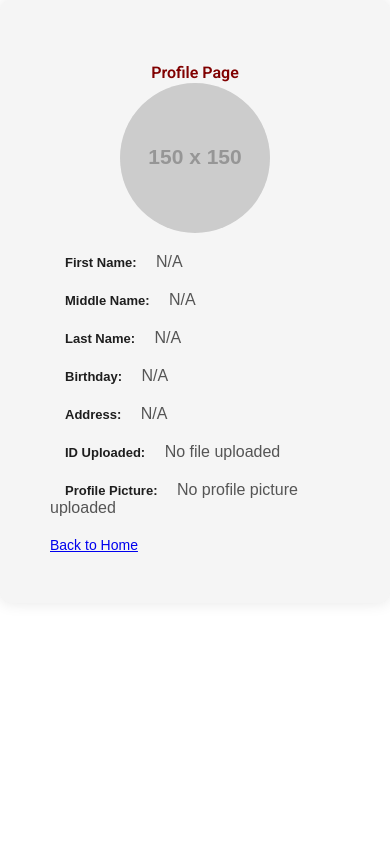
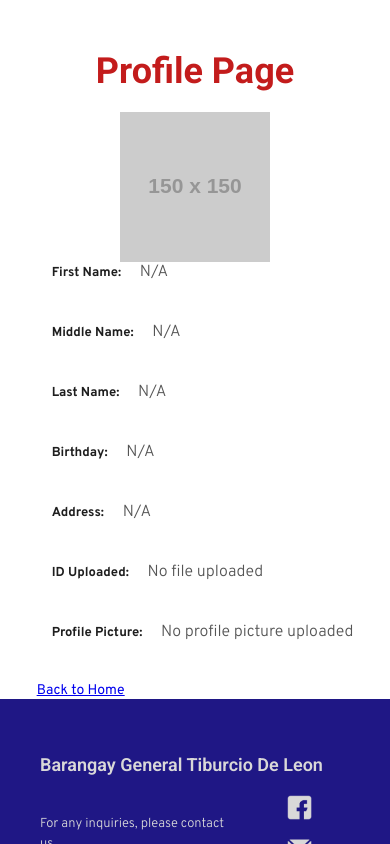
Before and after one commit to Gothboi26/SeniorWEb, a React (Create React App) app in the folder companion/: page /profile in a window 390 px wide. Built offline with nearby package versions, Linux system fonts and the light colour scheme.

Commit message:
I modified the Profile.js and css.
- I added a Navbar and a footer in the Profile Section.
- Also, I created a separate file for Footer.

```diff
--- /dev/null
+++ b/companion/src/Footer.css
@@ -0,0 +1,119 @@
+/* ----- Footer Section ----- */
+.App-footer {
+    background-color: #1f1785;
+    padding: 20px 0;
+    width: 100%;
+  }
+
+  /* Footer main container */
+  .footer-section {
+    color: #d9d8d8;
+    margin: 0 auto;
+    padding: 20px;
+    font-size: 14px;
+    text-align: left;
+    display: flex;
+    flex-direction: column;
+    max-width: 1200px; /* Prevents stretching on large screens */
+  }
+
+  /* Footer title */
+  .App-footer h1 {
+    font-size: 18px;
+    margin-top: 10px;
+    margin-bottom: 20px;
+    text-align: left;
+  }
+
+  /* Footer content - Desktop: Row Layout */
+  .footer-content {
+    display: flex;
+    flex-direction: row;
+    justify-content: space-between;
+    align-items: center;
+    gap: 20px;
+  }
+
+  /* Left side - Contact Information */
+  .footer-text1 {
+    flex: 1;
+  }
+
+  .footer-text1 p {
+    color: #d9d9d9;
+    font-size: 13px;
+    margin: 0;
+    line-height: 1.5;
+  }
+
+  /* Icons & Links Container */
+  .footer-icons-and-links {
+    display: flex;
+    align-items: center;
+    gap: 20px;
+  }
+
+  /* Icons - Facebook & Email */
+  .footer-icons {
+    display: flex;
+    flex-direction: column;
+    align-items: center;
+    gap: 10px;
+  }
+
+  .footer-icons img {
+    width: 25px;
+    height: auto;
+    transition: transform 0.3s;
+  }
+
+  .footer-icons img:hover {
+    transform: scale(1.1);
+  }
+
+  /* Vertical Separator Line */
+  .vertical-line {
+    width: 2px;
+    height: 50px;
+    background-color: #d9d8d8;
+  }
+
+  /* Footer Links - Terms & Privacy */
+  .footer-links {
+    display: flex;
+    flex-direction: column;
+    align-items: flex-start;
+    gap: 10px;
+  }
+
+  .footer-link {
+    color: #d9d8d8;
+    font-size: 13px;
+    text-decoration: none;
+    transition: color 0.3s;
+  }
+
+  .footer-link:hover {
+    color: #ffd700;
+  }
+
+  /* ----- Responsive Adjustments ----- */
+  @media (max-width: 768px) {
+    .footer-content {
+      flex-direction: column;
+      text-align: center;
+    }
+
+    .footer-icons-and-links {
+      flex-direction: column;
+      gap: 10px;
+    }
+
+    .footer-links {
+      align-items: center;
+    }
+
+    .vertical-line {
+      display: none; /* Hides vertical line on small screens */
+    }
+  }
--- /dev/null
+++ b/companion/src/Footer.js
@@ -0,0 +1,49 @@
+import React from "react";
+import { Link } from "react-router-dom";
+import "./Footer.css";
+import fb from "./assets/fb.png"; // Facebook logo
+import email from "./assets/email.png"; // Email logo
+
+function Footer() {
+  return (
+    <footer className="App-footer">
+      <div className="footer-section">
+        <h1>Barangay General Tiburcio De Leon</h1>
+        <div className="footer-content">
+          <div className="footer-text1">
+            <p>
+              For any inquiries, please contact us. <br />
+              Email: gentdeleonbarangay@gmail.com <br />
+              Contact Number: 091234567890
+            </p>
+          </div>
+          <div className="footer-icons-and-links">
+            <div className="footer-icons">
+              <a
+                href="https://facebook.com"
+                target="_blank"
+                rel="noopener noreferrer"
+              >
+                <img src={fb} alt="Facebook-Logo" className="icon fb-logo" />
+              </a>
+              <a href="mailto:gentdeleonbarangay@gmail.com">
+                <img src={email} alt="Email-Logo" className="icon email-logo" />
+              </a>
+            </div>
+            <div className="vertical-line"></div>
+            <div className="footer-links">
+              <Link to="/terms" className="footer-link">
+                TERMS OF SERVICE
+              </Link>
+              <Link to="/privacy" className="footer-link">
+                PRIVACY POLICY
+              </Link>
+            </div>
+          </div>
+        </div>
+      </div>
+    </footer>
+  );
+}
+
+export default Footer;
--- a/companion/src/Profile.css
+++ b/companion/src/Profile.css
@@ -1,18 +1,42 @@
+/* Full-screen layout */
+body {
+  font-family: "Roboto", sans-serif;
+  background-color: #ebebd3;
+  margin: 0;
+  padding: 0;
+}
+
 /* Profile Container */
 .profile-container {
-  max-width: 500px;
-  margin: 20px auto;
-  padding: 20px;
-  background-color: #f8f9fa;
-  border-radius: 10px;
-  box-shadow: 0 4px 10px rgba(0, 0, 0, 0.1);
+  width: 100%;
+  height: 100vh;
+  display: flex;
+  flex-direction: column;
+  align-items: center;
+  justify-content: flex-start;
+  padding-top: 20px;
 }
 
-.profile-header {
+/* Profile Header */
+h2 {
+  font-size: 36px;
+  font-weight: bold;
+  color: #c31c1c;
+  margin-bottom: 20px;
   text-align: center;
-  color: #333;
-  font-size: 24px;
-  margin-bottom: 20px;
+}
+
+/* Profile Form */
+.profile-form {
+  display: grid;
+  grid-template-columns: 1fr 1fr;
+  gap: 20px;
+  max-width: 900px;
+  width: 100%;
+  background-color: white;
+  padding: 40px;
+  border-radius: 10px;
+  box-shadow: 0px 4px 10px rgba(0, 0, 0, 0.1);
 }
 
 /* Profile Photo Section */
@@ -20,124 +44,117 @@
   display: flex;
   flex-direction: column;
   align-items: center;
+  justify-content: center;
   margin-bottom: 20px;
 }
 
-.profile-photo input {
-  margin-top: 10px;
-  padding: 5px;
-  border: 1px solid #ccc;
-  border-radius: 5px;
+.profile-img {
+  width: 150px;
+  height: 150px;
+  border-radius: 50%;
+  object-fit: cover;
+  border: 3px solid #151515;
+  box-shadow: 0px 4px 6px rgba(0, 0, 0, 0.2);
 }
 
-.profile-img {
+.profile-photo input {
   margin-top: 15px;
-  max-width: 150px;
-  border-radius: 8px;
-}
-
-/* Profile Details Section */
-.profile-details {
-  display: flex;
-  flex-direction: column;
-}
-
-.profile-details label {
-  font-size: 14px;
-  margin-bottom: 5px;
-  color: #555;
-}
-
-.profile-details input {
-  padding: 10px;
-  margin-bottom: 15px;
+  padding: 8px;
   border: 1px solid #ccc;
   border-radius: 8px;
   font-size: 14px;
 }
 
-.profile-details input[type="file"] {
-  padding: 5px;
+/* Profile Details */
+.profile-details {
+  display: flex;
+  flex-direction: column;
+  gap: 20px;
 }
 
-/* Profile Button on Homepage (unchanged) */
+.profile-details label {
+  font-size: 18px;
+  font-weight: 500;
+  color: #000;
+  margin-bottom: 8px;
+  text-align: left;
+}
+
+.profile-details input {
+  width: 100%;
+  padding: 12px;
+  font-size: 16px;
+  border: 1px solid #151515;
+  border-radius: 20px;
+  background-color: #ffffff;
+  box-shadow: 0px 4px 4px rgba(0, 0, 0, 0.2);
+}
+
+/* Buttons */
+.profile-button,
+.profile-edit-button {
+  font-size: 18px;
+  padding: 15px 25px;
+  border-radius: 20px;
+  border: none;
+  cursor: pointer;
+  transition: all 0.3s ease;
+}
+
 .profile-button {
-  background-color: #800000; /* Same color as Emergency Services */
+  background-color: #800000;
   color: white;
-  border: none;
-  border-radius: 8px;
-  padding: 15px 20px;
-  font-size: 16px;
-  cursor: pointer;
-  transition: background-color 0.3s ease;
-  font-family: "Glacial Indifference", sans-serif;
+  width: 150px;
+  height: 150px;
   display: flex;
   align-items: center;
   justify-content: center;
-  width: 150px; /* Square button size */
-  height: 150px;
 }
 
 .profile-button:hover {
-  background-color: #a00000; /* Darker red on hover */
+  background-color: #a00000;
 }
 
-/* Edit Profile Button (new design) */
 .profile-edit-button {
-  background-color: #4caf50; /* Green background for Edit */
+  background-color: #4caf50;
   color: white;
-  border: none;
-  border-radius: 8px;
-  padding: 12px 18px;
-  font-size: 16px;
-  cursor: pointer;
-  transition: background-color 0.3s ease;
-  font-family: "Glacial Indifference", sans-serif;
-  display: block;
+  width: 200px;
   margin: 20px auto;
-  width: 180px;
-  text-align: center;
 }
 
 .profile-edit-button:hover {
-  background-color: #45a049; /* Darker green on hover */
-}
-.profile-container {
-  padding: 50px;
-  max-width: 800px;
-  margin: 0 auto;
-  background-color: #f5f5f5;
-  border-radius: 10px;
-  box-shadow: 0 0 15px rgba(0, 0, 0, 0.1);
-  font-family: "Glacial Indifference", sans-serif;
+  background-color: #45a049;
 }
 
-h2 {
-  text-align: center;
-  color: #800000;
+/* Activity History */
+.activity-history {
+  width: 80%;
+  max-width: 900px;
+  height: 200px;
+  background-color: white;
+  border-radius: 10px;
+  box-shadow: 0px 4px 6px rgba(0, 0, 0, 0.1);
+  margin-top: 20px;
+  padding: 20px;
 }
 
-.profile-image {
-  display: block;
-  margin: 0 auto 20px;
-  border-radius: 50%;
-  width: 150px;
-  height: 150px;
-  object-fit: cover;
+/* Footer Section */
+.footer {
+  width: 100%;
+  background-color: #2b2b6d;
+  color: white;
+  padding: 20px;
+  text-align: center;
+  position: absolute;
+  bottom: 0;
 }
 
-.profile-form label {
-  display: block;
-  margin-bottom: 5px;
-  font-weight: bold;
-  color: #333;
+.footer a {
+  color: white;
+  text-decoration: none;
+  margin: 0 10px;
 }
 
-.profile-form input {
-  display: block;
-  margin-bottom: 15px;
-  padding: 10px;
-  width: 100%;
-  border-radius: 5px;
-  border: 1px solid #ccc;
+.footer a:hover {
+  text-decoration: underline;
 }
--- a/companion/src/Profile.js
+++ b/companion/src/Profile.js
@@ -1,4 +1,6 @@
 import React, { useState, useEffect } from "react";
+import Navbar from "./Navbar"; // Import the Navbar component
+import Footer from "./Footer";
 
 const Profile = () => {
   const [isEditing, setIsEditing] = useState(false);
@@ -41,6 +43,7 @@ const Profile = () => {
 
   return (
     <div className="profile-container">
+      <Navbar role={role} /> {/* Add Navbar at the top */}
       <h2>Profile Page</h2>
       <img
         src={
@@ -146,6 +149,7 @@ const Profile = () => {
           <a href="/">Back to Home</a>
         </div>
       )}
+      <Footer role={role} />
     </div>
   );
 };
```
